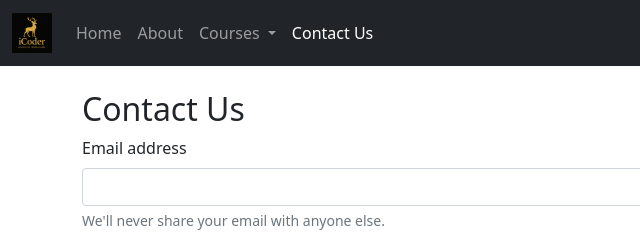
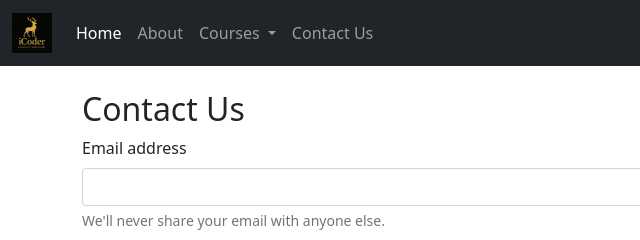
Before and after one commit to Humzah-Asadullah/iCoderBootstrap, a plain HTML site: page contact.html in a window 1280 px wide. Shown: the top 240 px of the page, 0-640 px from the left. Drawn offline with nearby package versions, Linux system fonts and the light colour scheme.

Commit message:
Update contact.html

```diff
--- a/contact.html
+++ b/contact.html
@@ -27,13 +27,13 @@
                 <span class="navbar-toggler-icon"></span>
             </button>
             <div class="collapse navbar-collapse" id="navbarSupportedContent">
-                 <ul class="navbar-nav me-auto mb-2 mb-lg-0">
+                    <ul class="navbar-nav me-auto mb-2 mb-lg-0">
 
                     <li class="nav-item">
-                        <a class="nav-link" aria-current="page" href="/index.html">Home</a>
+                        <a class="nav-link active" aria-current="page" href="/iCoderBootstrap">Home</a>
                     </li>
                     <li class="nav-item">
-                        <a class="nav-link" href="/about.Html">About</a>
+                        <a class="nav-link" href="/iCoderBootstrap/about.Html">About</a>
                     </li>
 
                     <li class="nav-item dropdown">
@@ -67,8 +67,10 @@
                     </li>
 
                     <li class="nav-item">
-                        <a class="nav-link active" href="/contact.Html">Contact Us</a>
+                        <a class="nav-link" href="/iCoderBootstrap/contact.Html">Contact Us</a>
                     </li>
+
+
                 </ul>
 
 
```
